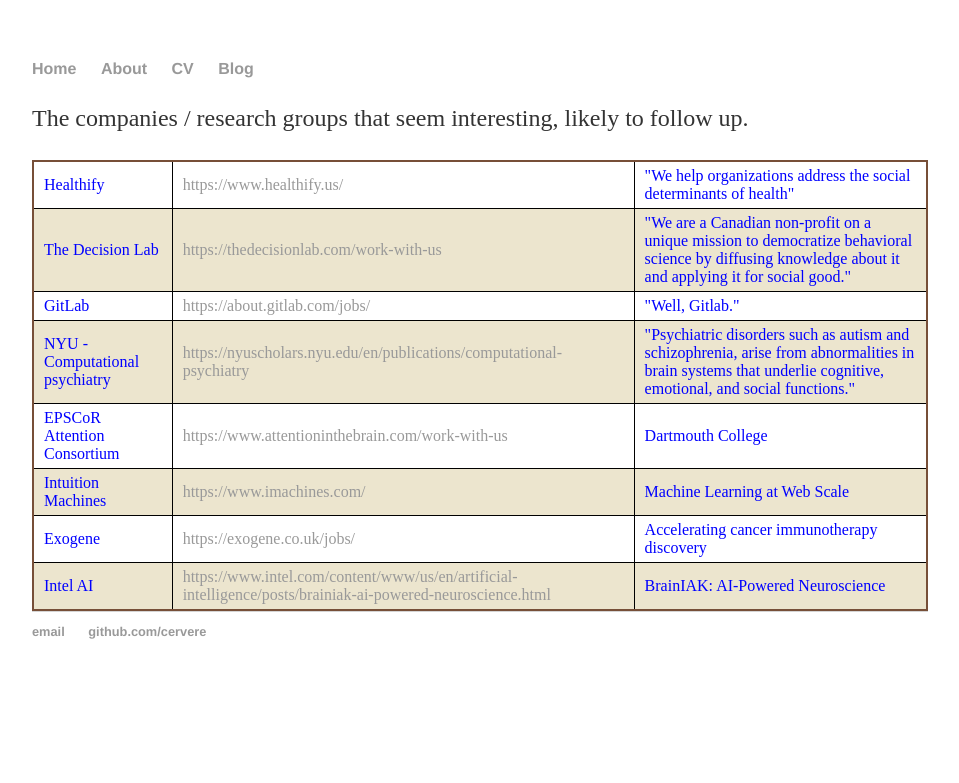
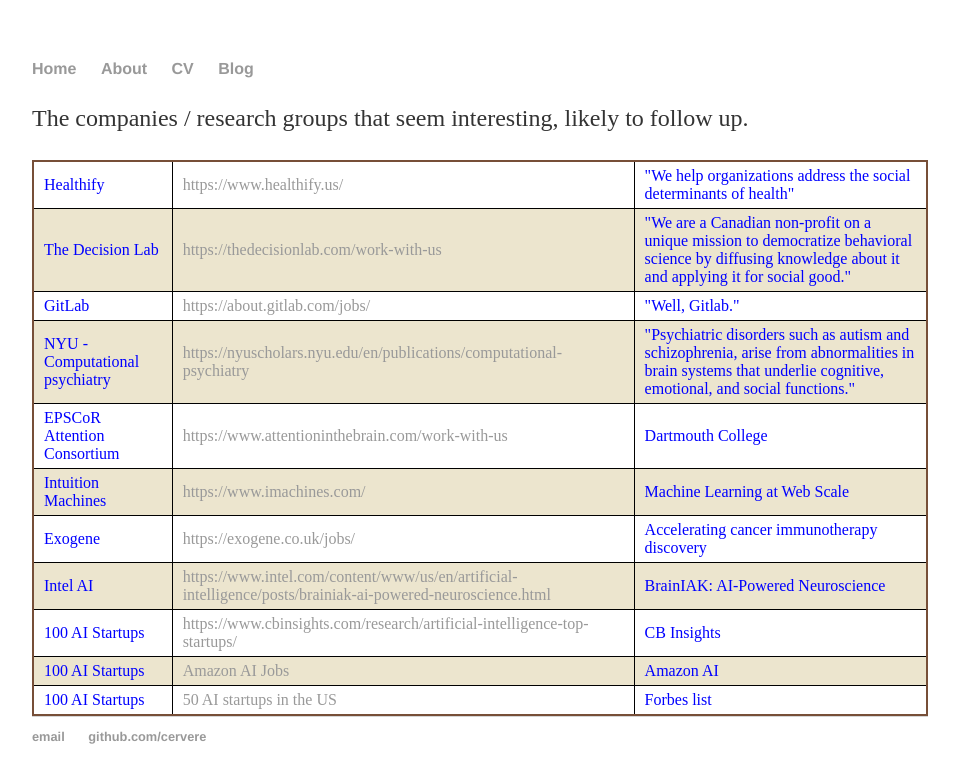
Before and after one commit to cervere/cervere.github.io, a Jekyll site: the page built from _posts/2020-04-06-companies.md, in a window 1280 px wide. Shown: the top 783 px of the page, without its empty margins (160-1119 px from the left). Built offline with Jekyll 4.4.1, drawn with Linux system fonts in a browser that asks for light colours.

Commit message:
Update 2020-04-06-companies.md

```diff
--- a/_posts/2020-04-06-companies.md
+++ b/_posts/2020-04-06-companies.md
@@ -63,5 +63,20 @@
   <td><a href="https://www.intel.com/content/www/us/en/artificial-intelligence/posts/brainiak-ai-powered-neuroscience.html"> https://www.intel.com/content/www/us/en/artificial-intelligence/posts/brainiak-ai-powered-neuroscience.html </a> </td>
   <td>BrainIAK: AI-Powered Neuroscience</td>
 </tr>
+<tr>
+  <td>100 AI Startups</td>
+  <td><a href="https://www.cbinsights.com/research/artificial-intelligence-top-startups/"> https://www.cbinsights.com/research/artificial-intelligence-top-startups/ </a> </td>
+  <td>CB Insights</td>
+</tr>
+<tr>
+  <td>100 AI Startups</td>
+  <td><a href="https://www.amazon.jobs/en/teams/amazonai?offset=0&result_limit=10&sort=relevant&distanceType=Mi&radius=24km&latitude=&longitude=&loc_group_id=&loc_query=&base_query=&city=&country=&region=&county=&query_options=&"> Amazon AI Jobs </a> </td>
+  <td>Amazon AI</td>
+</tr>
+<tr>
+  <td>100 AI Startups</td>
+  <td><a href="https://www.forbes.com/sites/jilliandonfro/2019/09/17/ai-50-americas-most-promising-artificial-intelligence-companies/"> 50 AI startups in the US </a> </td>
+  <td>Forbes list</td>
+</tr>
 
 </table>
```
